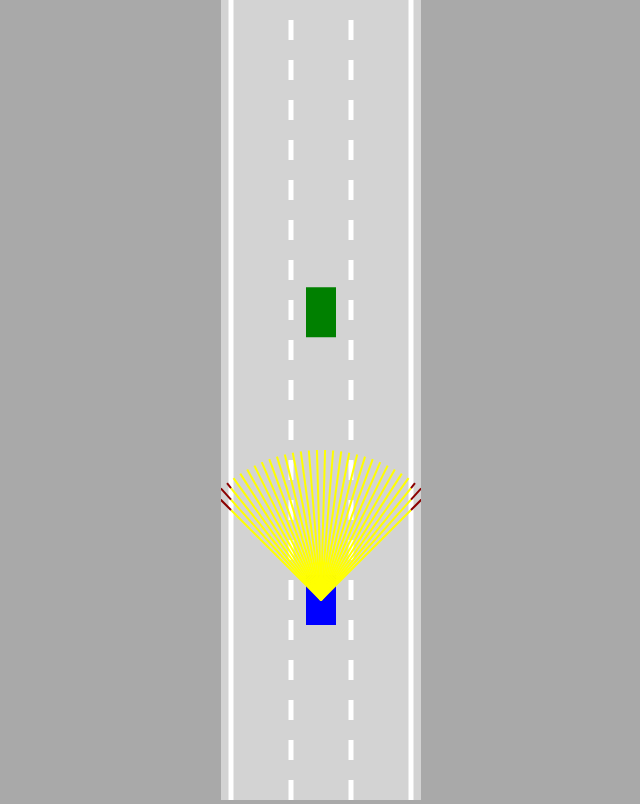
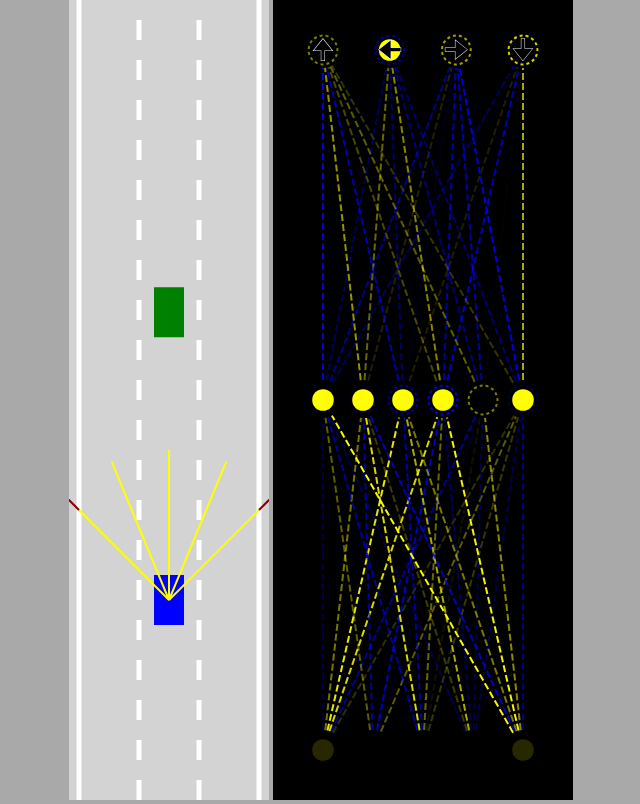
Before and after one commit to saathvikc/self-driving-car-sim, a plain HTML site: page index.html in a window 1280 px wide. Shown: the whole page, without its empty margins (319-959 px from the left). Drawn offline with Linux system fonts and the light colour scheme; animation ran at ten frames a second.

Commit message:
added basic neural network class and visualizer

```diff
--- a/car.js
+++ b/car.js
@@ -1,5 +1,5 @@
 class Car {
-    constructor(x, y, width, height, controlType, maxSpeed=3) {
+    constructor(x, y, width, height, controlType, maxSpeed = 3) {
         this.x = x;
         this.y = y;
         this.width = width;
@@ -12,8 +12,11 @@ class Car {
         this.angle = 0;
         this.damaged = false;
 
+        this.useBrain = controlType == "AI";
+
         if (controlType != "DUMMY") {
             this.sensor = new Sensor(this);
+            this.brain = new NeuralNetwork([this.sensor.rayCount, 6, 4]);
         }
         this.controls = new Controls(controlType);
     }
@@ -27,6 +30,18 @@ class Car {
 
         if (this.sensor) {
             this.sensor.update(roadBorders, traffic);
+            const offsets = this.sensor.readings.map((s) =>
+                s == null ? 0 : 1 - s.offset
+            );
+            const outputs = NeuralNetwork.feedForward(offsets, this.brain);
+            console.log(outputs);
+
+            if (this.useBrain) {
+                this.controls.forward = outputs[0];
+                this.controls.left = outputs[1];
+                this.controls.right = outputs[2];
+                this.controls.reverse = outputs[3];
+            }
         }
     }
 
--- a/index.html
+++ b/index.html
@@ -4,7 +4,10 @@
     <link rel="stylesheet" href = 'style.css'>
 </head>
 <body>
-    <canvas id="myCanvas"></canvas>
+    <canvas id="carCanvas"></canvas>
+    <canvas id="networkCanvas"></canvas>
+    <script src="visualizer.js"></script>
+    <script src="network.js"></script>
     <script src="utils.js"></script>
     <script src="sensor.js"></script>
     <script src="road.js"></script>
--- a/main.js
+++ b/main.js
@@ -1,30 +1,38 @@
-const canvas = document.getElementById("myCanvas");
-canvas.width = 200;
+const carCanvas = document.getElementById("carCanvas");
+carCanvas.width = 200;
 
-const ctx = canvas.getContext("2d");
-const road = new Road(canvas.width / 2, canvas.width * 0.9);
-const car = new Car(road.getLaneCenter(1), 100, 30, 50, "KEYS");
+const newtorkCanvas = document.getElementById("networkCanvas");
+networkCanvas.width = 300;
+
+const carCtx = carCanvas.getContext("2d");
+const newtworkCtx = newtorkCanvas.getContext("2d");
+const road = new Road(carCanvas.width / 2, carCanvas.width * 0.9);
+const car = new Car(road.getLaneCenter(1), 100, 30, 50, "AI");
 const traffic = [new Car(road.getLaneCenter(1), -100, 30, 50, "DUMMY", 2)]
 
 animate();
 
-function animate() {
+function animate(time) {
     for (let i = 0; i < traffic.length; i++) {
         traffic[i].update(road.borders, []);
     }
     car.update(road.borders, traffic);
-    canvas.height = window.innerHeight;
+    carCanvas.height = window.innerHeight;
+    newtorkCanvas.height = window.innerHeight;
 
-    ctx.save();
-    ctx.translate(0, -car.y + canvas.height*0.75);
+    carCtx.save();
+    carCtx.translate(0, -car.y + carCanvas.height*0.75);
 
-    road.draw(ctx);
+    road.draw(carCtx);
 
     for (let i = 0; i < traffic.length; i++) {
-        traffic[i].draw(ctx, "green");
+        traffic[i].draw(carCtx, "green");
     }
-    car.draw(ctx, "blue");
+    car.draw(carCtx, "blue");
 
-    ctx.restore();
+    carCtx.restore();
+
+    newtworkCtx.lineDashOffset = -time/50;
+    Visualizer.drawNetwork(newtworkCtx, car.brain);
     requestAnimationFrame(animate);
 }
--- /dev/null
+++ b/network.js
@@ -0,0 +1,64 @@
+class NeuralNetwork {
+    constructor(neuronCounts) {
+        this.levels = [];
+        for (let i = 0; i < neuronCounts.length - 1; i++) {
+            this.levels.push(new Level(neuronCounts[i], neuronCounts[i + 1]));
+        }
+    }
+
+    static feedForward(givenInputs, network) {
+        let outputs = Level.feedForward(givenInputs, network.levels[0]);
+        for (let i = 1; i < network.levels.length; i++) {
+            outputs = Level.feedForward(outputs, network.levels[i]);
+        }
+
+        return outputs;
+    }
+}
+
+class Level {
+    constructor(inputCount, outputCount) {
+        this.inputs = new Array(inputCount);
+        this.outputs = new Array(outputCount);
+        this.biases = new Array(outputCount);
+        this.weights = [];
+        for (let i = 0; i < inputCount; i++) {
+            this.weights[i] = new Array(outputCount);
+        }
+
+        Level.#randomize(this);
+    }
+
+    static #randomize(level) {
+        for (let i = 0; i < level.inputs.length; i++) {
+            for (let j = 0; j < level.outputs.length; j++) {
+                level.weights[i][j] = Math.random() * 2 - 1;
+            }
+        }
+
+        for (let i = 0; i < level.biases.length; i++) {
+            level.biases[i] = Math.random() * 2 - 1;
+        }
+    }
+
+    static feedForward(givenInputs, level) {
+        for (let i = 0; i < level.inputs.length; i++) {
+            level.inputs[i] = givenInputs[i];
+        }
+
+        for (let i = 0; i < level.outputs.length; i++) {
+            let sum = 0;
+            for (let j = 0; j < level.inputs.length; j++) {
+                sum += level.inputs[j] * level.weights[j][i];
+            }
+
+            if (sum > level.biases[i]) {
+                level.outputs[i] = 1;
+            } else {
+                level.outputs[i] = 0;
+            }
+        }
+
+        return level.outputs;
+    }
+}
--- a/sensor.js
+++ b/sensor.js
@@ -1,7 +1,7 @@
 class Sensor {
     constructor(car) {
         this.car = car;
-        this.rayCount = 30;
+        this.rayCount = 5;
         this.rayLength = 150;
         this.raySpread = Math.PI / 2;
 
--- a/style.css
+++ b/style.css
@@ -5,6 +5,10 @@ body {
     text-align: center;
 }
 
-#myCanvas {
+#carCanvas {
     background-color: lightgray;
 }
+
+#networkCanvas {
+    background-color: black;
+}
--- a/utils.js
+++ b/utils.js
@@ -41,3 +41,11 @@ function polysIntersect(p1, p2) {
 
     return false;
 }
+
+function getRGBA(value){
+    const alpha=Math.abs(value);
+    const R=value<0?0:255;
+    const G=R;
+    const B=value>0?0:255;
+    return "rgba("+R+","+G+","+B+","+alpha+")";
+}
--- /dev/null
+++ b/visualizer.js
@@ -0,0 +1,110 @@
+class Visualizer{
+    static drawNetwork(ctx,network){
+        const margin=50;
+        const left=margin;
+        const top=margin;
+        const width=ctx.canvas.width-margin*2;
+        const height=ctx.canvas.height-margin*2;
+
+        const levelHeight=height/network.levels.length;
+
+        for(let i=network.levels.length-1;i>=0;i--){
+            const levelTop=top+
+                lerp(
+                    height-levelHeight,
+                    0,
+                    network.levels.length==1
+                        ?0.5
+                        :i/(network.levels.length-1)
+                );
+
+            ctx.setLineDash([7,3]);
+            Visualizer.drawLevel(ctx,network.levels[i],
+                left,levelTop,
+                width,levelHeight,
+                i==network.levels.length-1
+                    ?['🠉','🠈','🠊','🠋']
+                    :[]
+            );
+        }
+    }
+
+    static drawLevel(ctx,level,left,top,width,height,outputLabels){
+        const right=left+width;
+        const bottom=top+height;
+
+        const {inputs,outputs,weights,biases}=level;
+
+        for(let i=0;i<inputs.length;i++){
+            for(let j=0;j<outputs.length;j++){
+                ctx.beginPath();
+                ctx.moveTo(
+                    Visualizer.#getNodeX(inputs,i,left,right),
+                    bottom
+                );
+                ctx.lineTo(
+                    Visualizer.#getNodeX(outputs,j,left,right),
+                    top
+                );
+                ctx.lineWidth=2;
+                ctx.strokeStyle=getRGBA(weights[i][j]);
+                ctx.stroke();
+            }
+        }
+
+        const nodeRadius=18;
+        for(let i=0;i<inputs.length;i++){
+            const x=Visualizer.#getNodeX(inputs,i,left,right);
+            ctx.beginPath();
+            ctx.arc(x,bottom,nodeRadius,0,Math.PI*2);
+            ctx.fillStyle="black";
+            ctx.fill();
+            ctx.beginPath();
+            ctx.arc(x,bottom,nodeRadius*0.6,0,Math.PI*2);
+            ctx.fillStyle=getRGBA(inputs[i]);
+            ctx.fill();
+        }
+
+        for(let i=0;i<outputs.length;i++){
+            const x=Visualizer.#getNodeX(outputs,i,left,right);
+            ctx.beginPath();
+            ctx.arc(x,top,nodeRadius,0,Math.PI*2);
+            ctx.fillStyle="black";
+            ctx.fill();
+            ctx.beginPath();
+            ctx.arc(x,top,nodeRadius*0.6,0,Math.PI*2);
+            ctx.fillStyle=getRGBA(outputs[i]);
+            ctx.fill();
+
+            ctx.beginPath();
+            ctx.lineWidth=2;
+            ctx.arc(x,top,nodeRadius*0.8,0,Math.PI*2);
+            ctx.strokeStyle=getRGBA(biases[i]);
+            ctx.setLineDash([3,3]);
+            ctx.stroke();
+            ctx.setLineDash([]);
+
+            if(outputLabels[i]){
+                ctx.beginPath();
+                ctx.textAlign="center";
+                ctx.textBaseline="middle";
+                ctx.fillStyle="black";
+                ctx.strokeStyle="white";
+                ctx.font=(nodeRadius*1.5)+"px Arial";
+                ctx.fillText(outputLabels[i],x,top+nodeRadius*0.1);
+                ctx.lineWidth=0.5;
+                ctx.strokeText(outputLabels[i],x,top+nodeRadius*0.1);
+            }
+        }
+    }
+
+    static #getNodeX(nodes,index,left,right){
+        return lerp(
+            left,
+            right,
+            nodes.length==1
+                ?0.5
+                :index/(nodes.length-1)
+        );
+    }
+}
```
